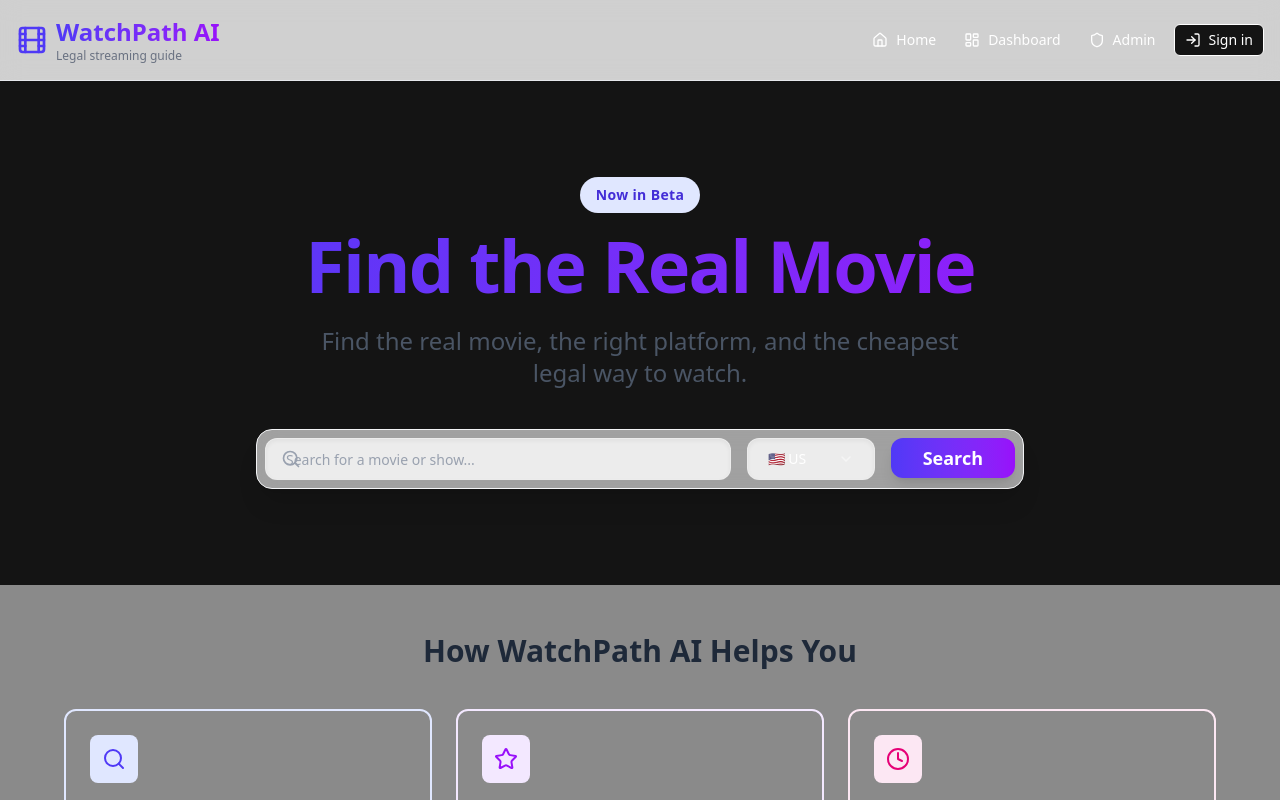
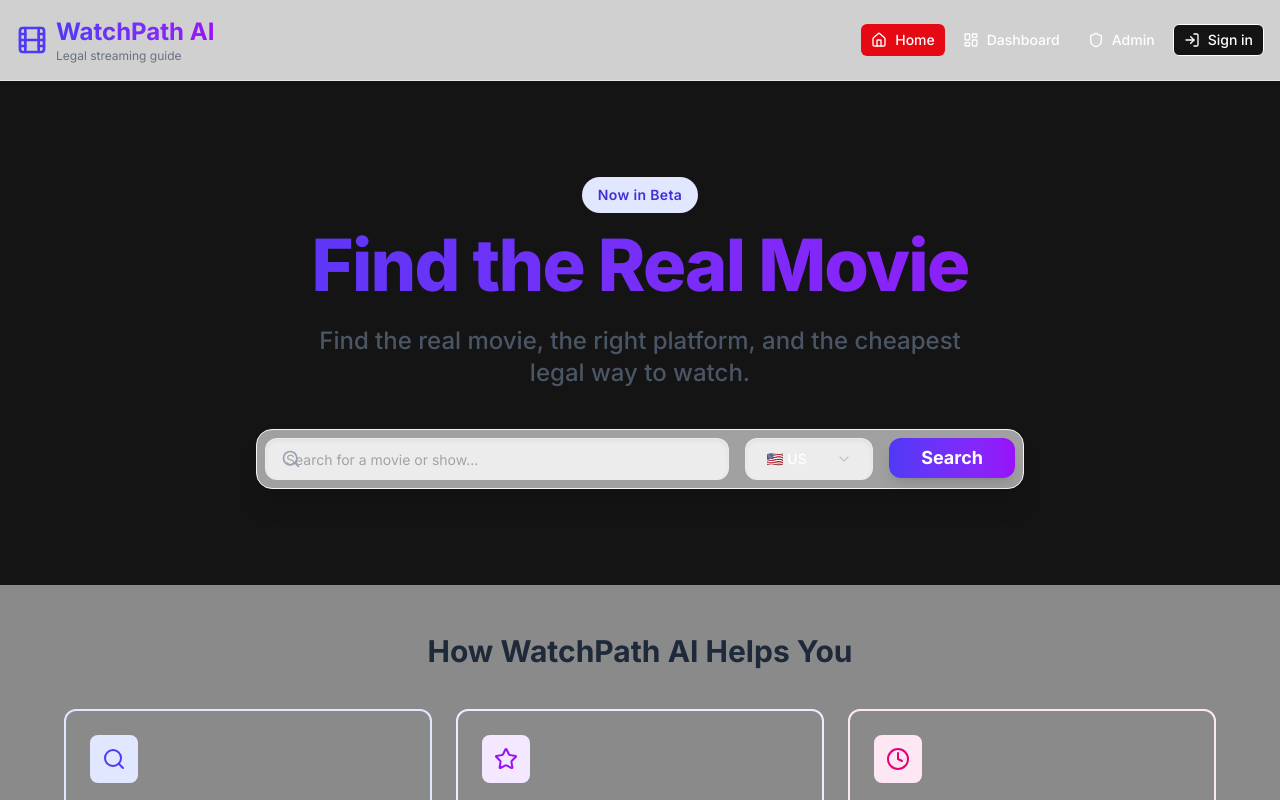
Before and after one commit to manojsilwal/watchPath, a Next.js app in the folder apps/web/: page / in a window 1280 px wide. Shown: the top 800 px of the page. Built offline with nearby package versions, Linux system fonts and the light colour scheme; no server answers.

Commit message:
fix: add full shadcn netflix theme palette

```diff
--- a/apps/web/src/app/globals.css
+++ b/apps/web/src/app/globals.css
@@ -1,16 +1,37 @@
 @import "tailwindcss";
+
+@theme inline {
+  --color-background: #141414;
+  --color-foreground: #ffffff;
+
+  --color-primary: #e50914;
+  --color-primary-foreground: #ffffff;
+
+  --color-secondary: #2f2f2f;
+  --color-secondary-foreground: #ffffff;
+
+  --color-muted: #1f1f1f;
+  --color-muted-foreground: #a3a3a3;
+
+  --color-accent: #2f2f2f;
+  --color-accent-foreground: #ffffff;
+
+  --color-destructive: #7f1d1d;
+  --color-destructive-foreground: #ffffff;
+
+  --color-border: #2f2f2f;
+  --color-input: #2f2f2f;
+  --color-ring: #e50914;
+
+  --font-sans: var(--font-inter);
+}
 
 :root {
   --background: #141414;
   --foreground: #ffffff;
 }
 
-@theme inline {
-  --color-background: var(--background);
-  --color-foreground: var(--foreground);
-}
-
 body {
-  background: var(--background);
+  background-color: var(--background);
   color: var(--foreground);
 }
```
